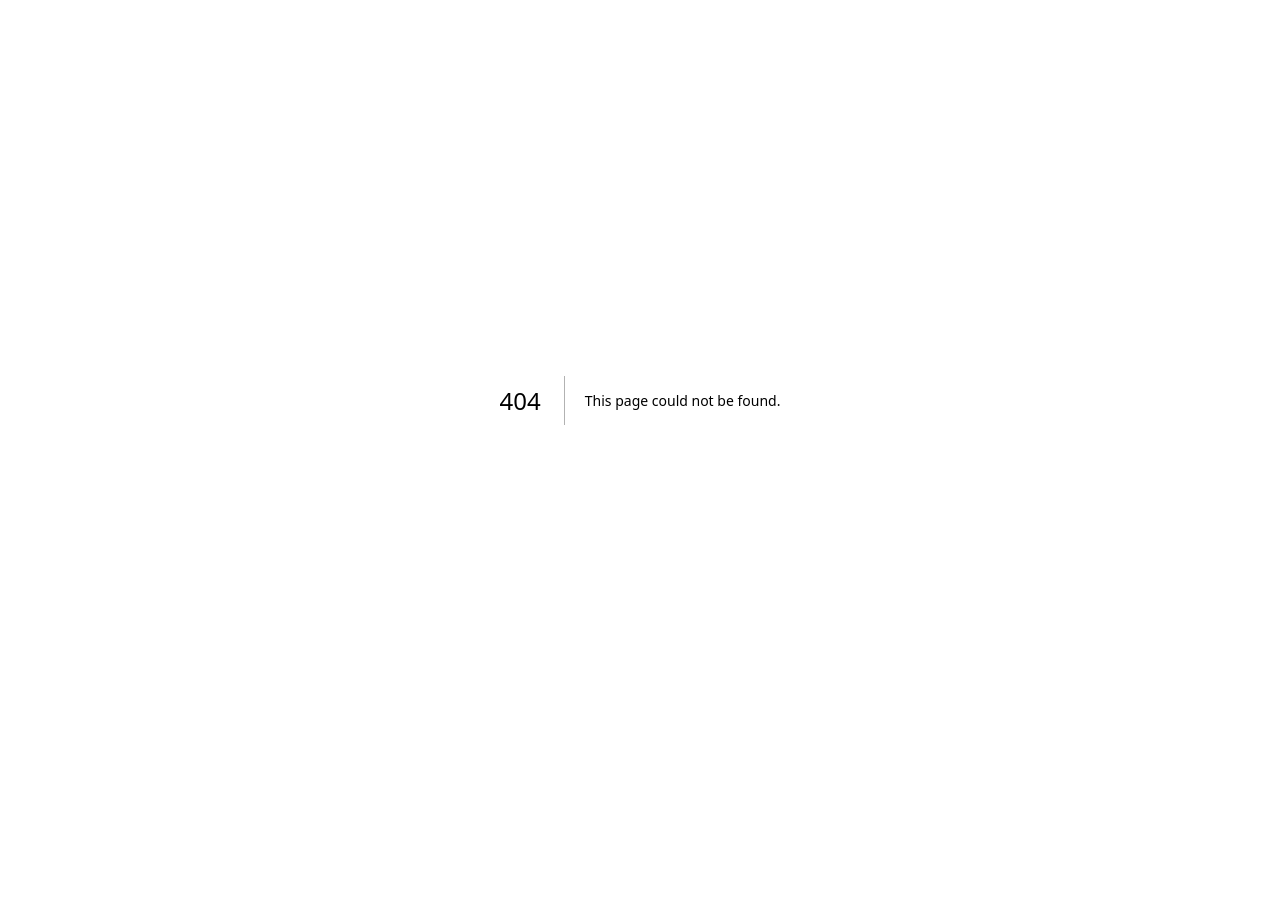
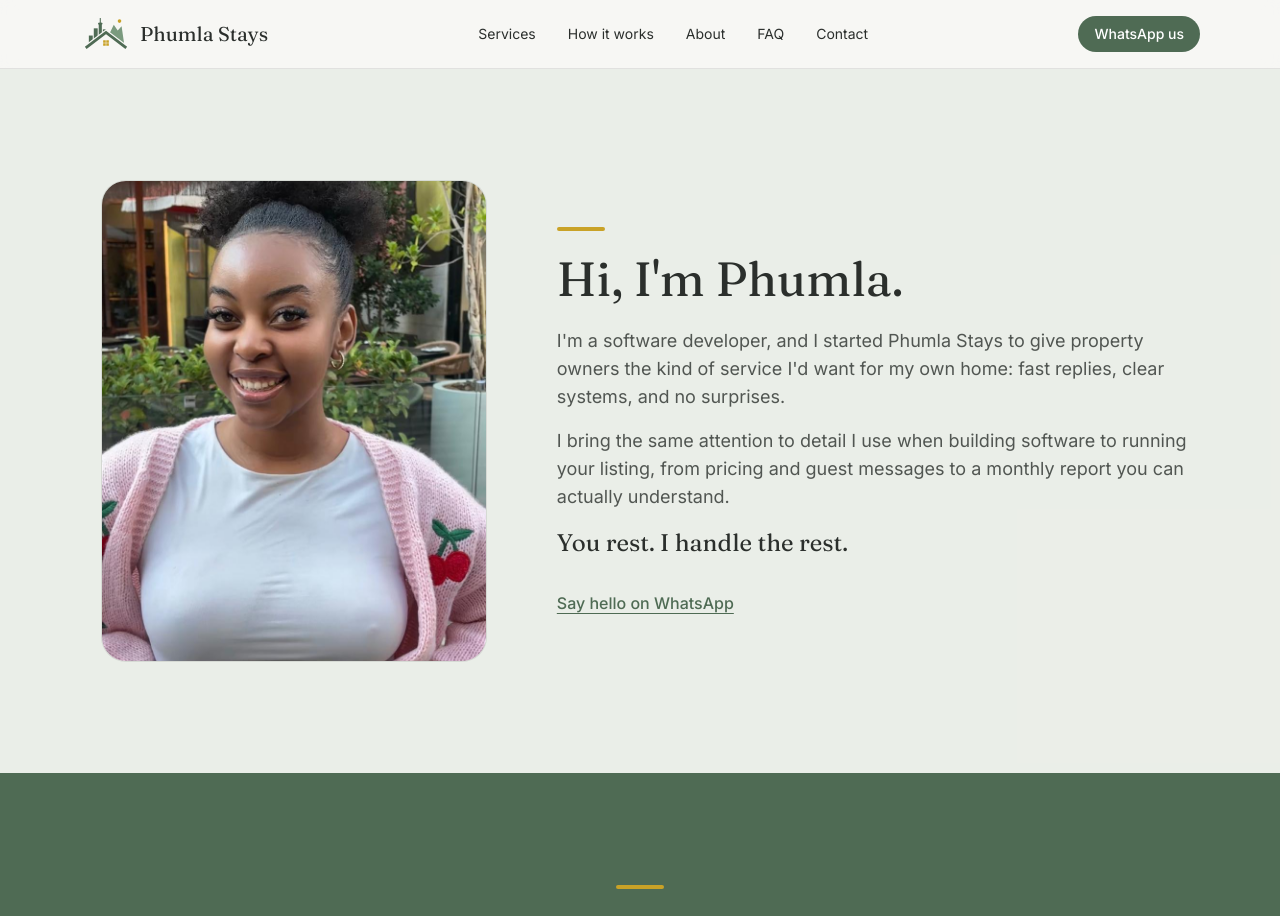
Before and after one commit to phumlamlotshwa/phumla-stays, a Next.js app: page /about in a window 1280 px wide. Before the commit this address had no page. Shown: the top 916 px of the page. Before the commit the page ends 800 px from the top, so only its background shows below. Built offline with nearby package versions, Linux system fonts and the light colour scheme.

Commit message:
Move about and faq to their own pages

```diff
--- /dev/null
+++ b/src/app/about/page.tsx
@@ -0,0 +1,23 @@
+import type { Metadata } from "next";
+import Header from "@/components/Header";
+import MeetPhumla from "@/components/MeetPhumla";
+import Contact from "@/components/Contact";
+import Footer from "@/components/Footer";
+
+export const metadata: Metadata = {
+  title: "About | Phumla Stays",
+  description: "Meet Phumla, the person behind Phumla Stays.",
+};
+
+export default function AboutPage() {
+  return (
+    <>
+      <Header />
+      <main>
+        <MeetPhumla />
+        <Contact />
+      </main>
+      <Footer />
+    </>
+  );
+}
--- /dev/null
+++ b/src/app/faq/page.tsx
@@ -0,0 +1,23 @@
+import type { Metadata } from "next";
+import Header from "@/components/Header";
+import FAQ from "@/components/FAQ";
+import Contact from "@/components/Contact";
+import Footer from "@/components/Footer";
+
+export const metadata: Metadata = {
+  title: "FAQ | Phumla Stays",
+  description: "Answers to common questions from property owners.",
+};
+
+export default function FAQPage() {
+  return (
+    <>
+      <Header />
+      <main>
+        <FAQ />
+        <Contact />
+      </main>
+      <Footer />
+    </>
+  );
+}
--- a/src/app/page.tsx
+++ b/src/app/page.tsx
@@ -3,10 +3,10 @@ import Hero from "@/components/Hero";
 import Services from "@/components/Services";
 import EarningsCalculator from "@/components/EarningsCalculator";
 import HowItWorks from "@/components/HowItWorks";
-import MeetPhumla from "@/components/MeetPhumla";
-import FAQ from "@/components/FAQ";
 import Contact from "@/components/Contact";
 import Footer from "@/components/Footer";
+
+
 
 export default function Home() {
   return (
@@ -17,8 +17,6 @@ export default function Home() {
         <Services />
         <EarningsCalculator />
         <HowItWorks />
-        <MeetPhumla />
-        <FAQ />
         <Contact />
       </main>
       <Footer />
--- a/src/components/FAQ.tsx
+++ b/src/components/FAQ.tsx
@@ -43,7 +43,7 @@ export default function FAQ() {
       <div className="mx-auto grid max-w-6xl gap-12 px-4 md:grid-cols-[1fr_2fr]">
         <div>
           <div className="mb-6 h-1 w-12 rounded-full bg-gold" />
-          <h2 className="font-serif text-3xl md:text-5xl">Questions owners ask</h2>
+          <h1 className="font-serif text-3xl md:text-5xl">Questions owners ask</h1>
           <p className="mt-4 text-lg text-charcoal/80">
             Can&apos;t find your answer?{" "}
             <a
--- a/src/components/MeetPhumla.tsx
+++ b/src/components/MeetPhumla.tsx
@@ -17,7 +17,7 @@ export default function MeetPhumla() {
 
         <div>
           <div className="mb-6 h-1 w-12 rounded-full bg-gold" />
-          <h2 className="font-serif text-3xl md:text-5xl">Hi, I&apos;m Phumla.</h2>
+          <h1 className="font-serif text-3xl md:text-5xl">Hi, I&apos;m Phumla.</h1>
           <div className="mt-6 space-y-4 text-lg text-charcoal/80">
             <p>
               I&apos;m a software developer, and I started
--- a/src/lib/site.ts
+++ b/src/lib/site.ts
@@ -12,7 +12,7 @@ export const whatsappLink = `https://wa.me/${site.whatsappNumber}?text=${encodeU
 export const navLinks = [
   { href: "/#services", label: "Services" },
   { href: "/#how-it-works", label: "How it works" },
-   { href: "/#about", label: "About" },
-  { href: "/#faq", label: "FAQ" },
+   { href: "/about", label: "About" },
+  { href: "/faq", label: "FAQ" },
   {href: "/#contact", label: "Contact"},
 ];
```
